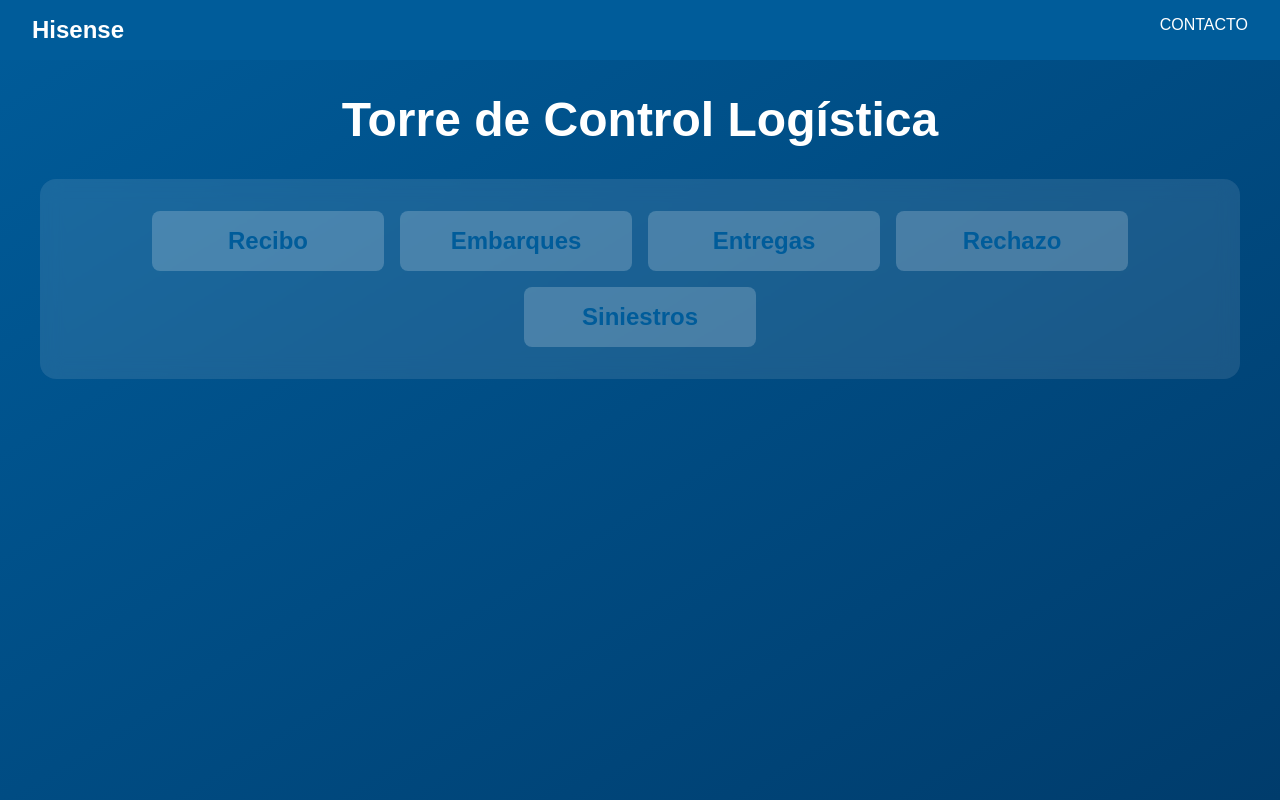
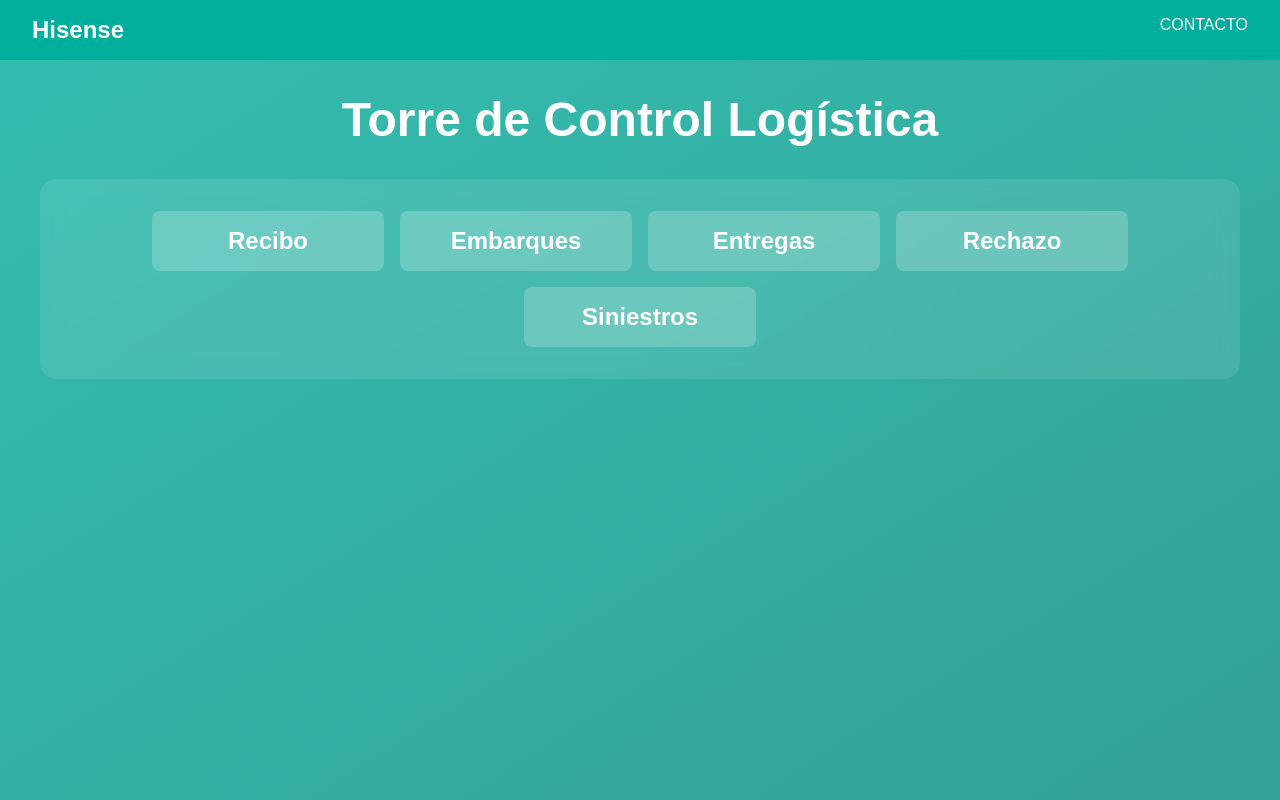
Before and after one commit to Gael-HISENSE/Diagrama.github.io, a plain HTML site: page index.html in a window 1280 px wide. Drawn offline with Linux system fonts and the light colour scheme.

Commit message:
Update 3 styles.css

```diff
--- a/styles.css
+++ b/styles.css
@@ -2,12 +2,12 @@ body {
     font-family: Arial, sans-serif;
     margin: 0;
     padding: 0;
-    background: linear-gradient(to bottom right, #005C9A, #003C6C); /* Escala de azules */
+    background: linear-gradient(to bottom right, rgba(0, 174, 157, 0.8), rgba(0, 138, 123, 0.8));
     min-height: 100vh;
 }
 
 nav {
-    background-color: #005C9A; /* Azul más claro */
+    background-color: rgb(0, 174, 157);
     color: white;
     display: flex;
     justify-content: space-between;
@@ -68,7 +68,7 @@ nav {
 }
 
 .process h2 {
-    color: #005C9A; /* Azul más claro */
+    color: white;
     margin: 0;
 }
 
@@ -101,7 +101,7 @@ nav {
     width: 100%;
     height: 100%;
     overflow: auto;
-    background-color: rgba(0, 0, 0, 0.4);
+    background-color: rgba(0,0,0,0.4);
 }
 
 .modal-content {
@@ -115,7 +115,7 @@ nav {
 }
 
 .close {
-    color: #005C9A; /* Azul más claro */
+    color: #aaa;
     float: right;
     font-size: 28px;
     font-weight: bold;
@@ -124,7 +124,7 @@ nav {
 
 .close:hover,
 .close:focus {
-    color: #003C6C; /* Azul más oscuro */
+    color: black;
     text-decoration: none;
     cursor: pointer;
 }
```
